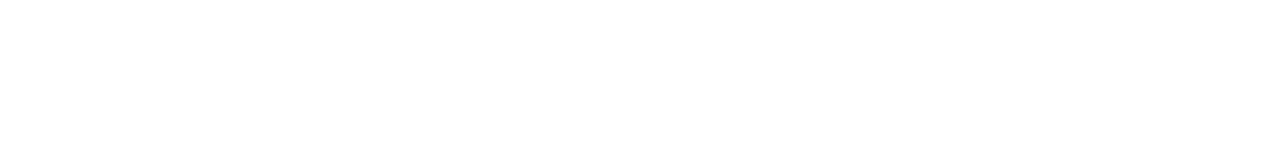
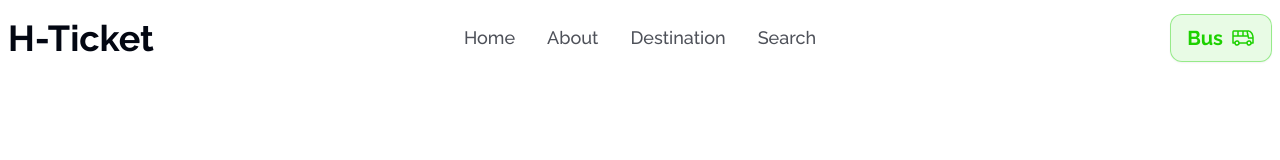
Before and after one commit to jsDeveloper001/heroes-paribahan, a plain HTML site: page index.html in a window 1280 px wide. Drawn offline with nearby package versions, Linux system fonts and the light colour scheme.

Commit message:
navbar added

```diff
--- a/index.html
+++ b/index.html
@@ -32,7 +32,61 @@
 </head>
 
 <body>
-    <header>
+    <header class="mx-auto container font-Raleway">
+        <!-- Responsive navbar start -->
+        <nav>
+            <div class="navbar bg-base-100">
+                <div class="navbar-start">
+                    <div class="dropdown">
+                        <div tabindex="0" role="button" class="btn btn-ghost lg:hidden">
+                            <svg xmlns="http://www.w3.org/2000/svg" class="h-5 w-5" fill="none" viewBox="0 0 24 24"
+                                stroke="currentColor">
+                                <path stroke-linecap="round" stroke-linejoin="round" stroke-width="2"
+                                    d="M4 6h16M4 12h8m-8 6h16" />
+                            </svg>
+                        </div>
+                        <ul tabindex="0"
+                            class="menu menu-sm dropdown-content mt-3 z-[1] p-2 shadow bg-base-100 rounded-box w-52 text-[#030712B3] text-lg font-medium">
+                            <li>
+                                <a>Home</a>
+                            </li>
+                            <li>
+                                <a>About</a>
+                            </li>
+                            <li>
+                                <a>Destination</a>
+                            </li>
+                            <li>
+                                <a>Search</a>
+                            </li>
+                        </ul>
+                    </div>
+                    <a class="font-bold text-[#030712] text-xl md:text-2xl lg:text-4xl">H-Ticket</a>
+                </div>
+                <div class="navbar-center hidden lg:flex">
+                    <ul class="menu menu-horizontal px-1 text-[#030712B3] text-lg font-medium">
+                        <li>
+                            <a>Home</a>
+                        </li>
+                        <li>
+                            <a>About</a>
+                        </li>
+                        <li>
+                            <a>Destination</a>
+                        </li>
+                        <li>
+                            <a>Search</a>
+                        </li>
+                    </ul>
+                </div>
+                <div class="navbar-end">
+                    <a
+                        class="btn border border-[rgba(29,209,0,0.4)] rounded-xl bg-[#1DD1001A] text-sm md:text-base lg:text-xl text-[#1DD100] font-bold">Bus
+                        <img src="images/bus-icon.png" alt=""></a>
+                </div>
+            </div>
+        </nav>
+        <!-- Responsive navbar end -->
 
     </header>
 
```
